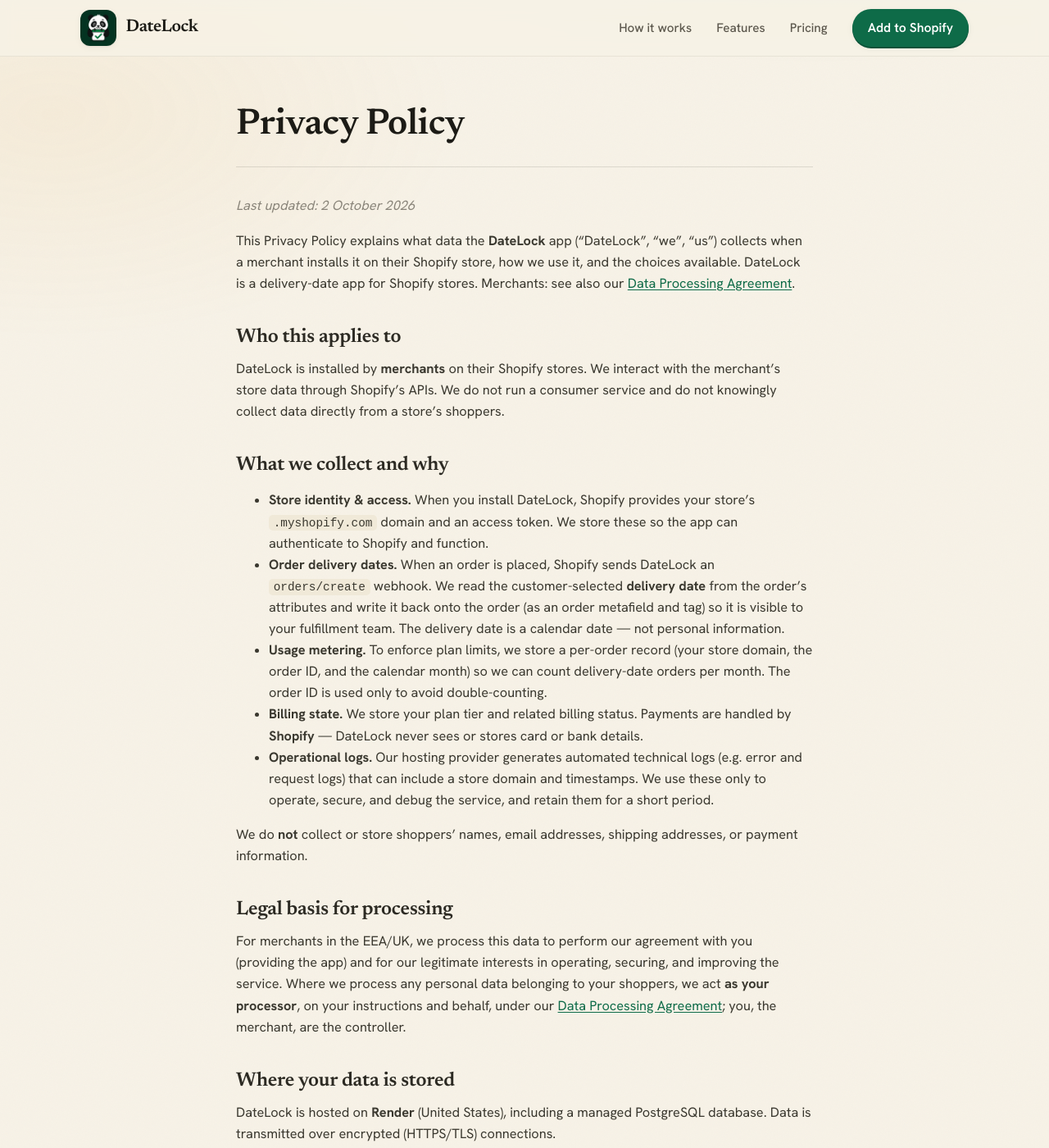
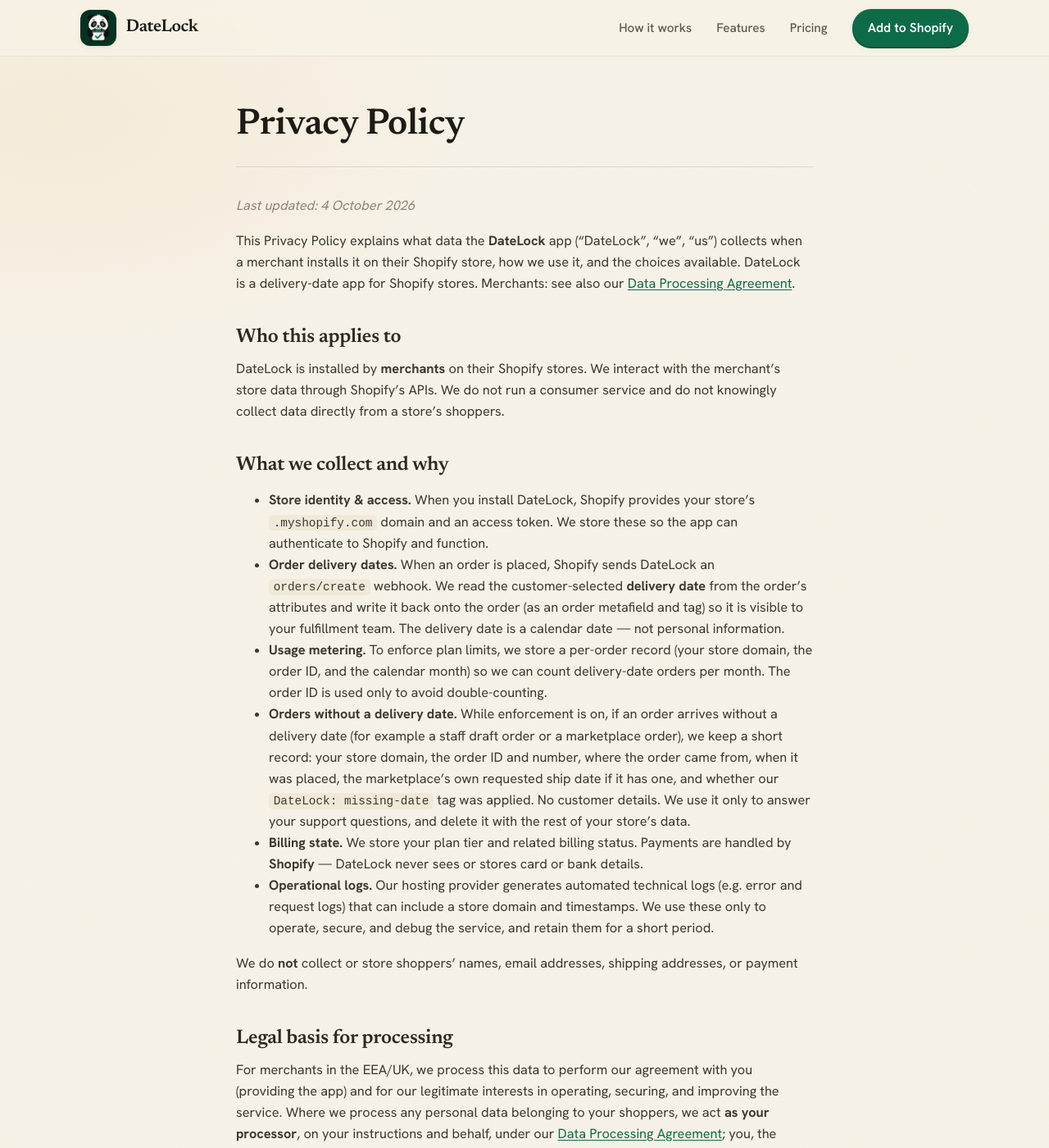
Before and after one commit to aurobindoGupta/datelock-site, a Jekyll site: the page built from privacy-policy.md, in a window 1280 px wide and 1400 px high. Shown: the whole window at 82% size. Built offline with Jekyll 4.4.1, drawn with Linux system fonts in a browser that asks for light colours.

Commit message:
legal: disclose the record of orders that arrive without a delivery date
While enforcement is on, DateLock now keeps a short support record of orders that arrive
without a delivery date (store domain, order ID and number, source, order time, the
marketplace's requested ship date if any, whether the missing-date tag was applied).
No customer details; deleted with the store's data. Wording approved by Auro 2026-10-04.

Co-Authored-By: Claude Opus 5.5 (1M context) <noreply@anthropic.com>

```diff
--- a/privacy-policy.md
+++ b/privacy-policy.md
@@ -6,7 +6,7 @@ permalink: /privacy-policy/
 
 # Privacy Policy
 
-_Last updated: 2 October 2026_
+_Last updated: 4 October 2026_
 
 This Privacy Policy explains what data the **DateLock** app ("DateLock", "we", "us") collects when a merchant installs it on their Shopify store, how we use it, and the choices available. DateLock is a delivery-date app for Shopify stores. Merchants: see also our [Data Processing Agreement]({{ '/data-processing-agreement/' | relative_url }}).
 
@@ -19,6 +19,7 @@ DateLock is installed by **merchants** on their Shopify stores. We interact with
 - **Store identity & access.** When you install DateLock, Shopify provides your store's `.myshopify.com` domain and an access token. We store these so the app can authenticate to Shopify and function.
 - **Order delivery dates.** When an order is placed, Shopify sends DateLock an `orders/create` webhook. We read the customer-selected **delivery date** from the order's attributes and write it back onto the order (as an order metafield and tag) so it is visible to your fulfillment team. The delivery date is a calendar date — not personal information.
 - **Usage metering.** To enforce plan limits, we store a per-order record (your store domain, the order ID, and the calendar month) so we can count delivery-date orders per month. The order ID is used only to avoid double-counting.
+- **Orders without a delivery date.** While enforcement is on, if an order arrives without a delivery date (for example a staff draft order or a marketplace order), we keep a short record: your store domain, the order ID and number, where the order came from, when it was placed, the marketplace's own requested ship date if it has one, and whether our `DateLock: missing-date` tag was applied. No customer details. We use it only to answer your support questions, and delete it with the rest of your store's data.
 - **Billing state.** We store your plan tier and related billing status. Payments are handled by **Shopify** — DateLock never sees or stores card or bank details.
 - **Operational logs.** Our hosting provider generates automated technical logs (e.g. error and request logs) that can include a store domain and timestamps. We use these only to operate, secure, and debug the service, and retain them for a short period.
 
```
Also changed, not shown: data-processing-agreement.md (+2 -1 lines).
